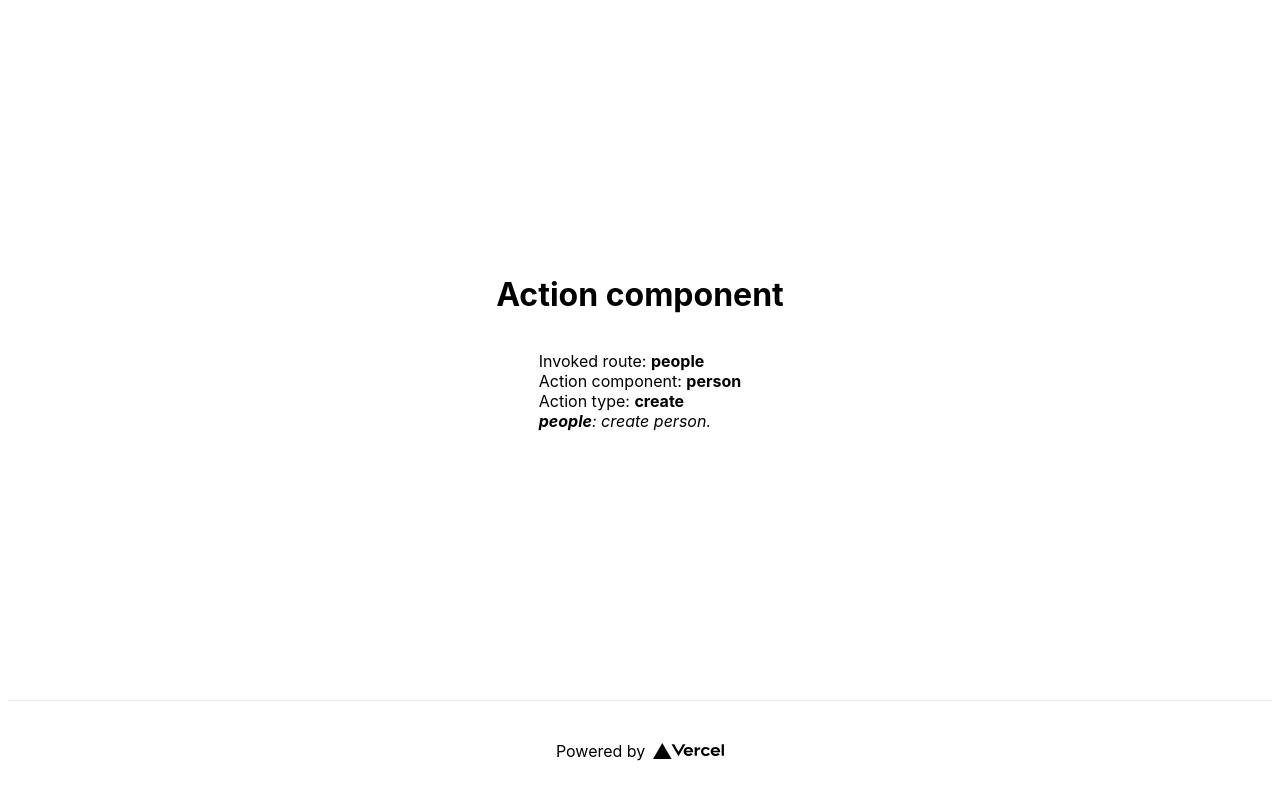
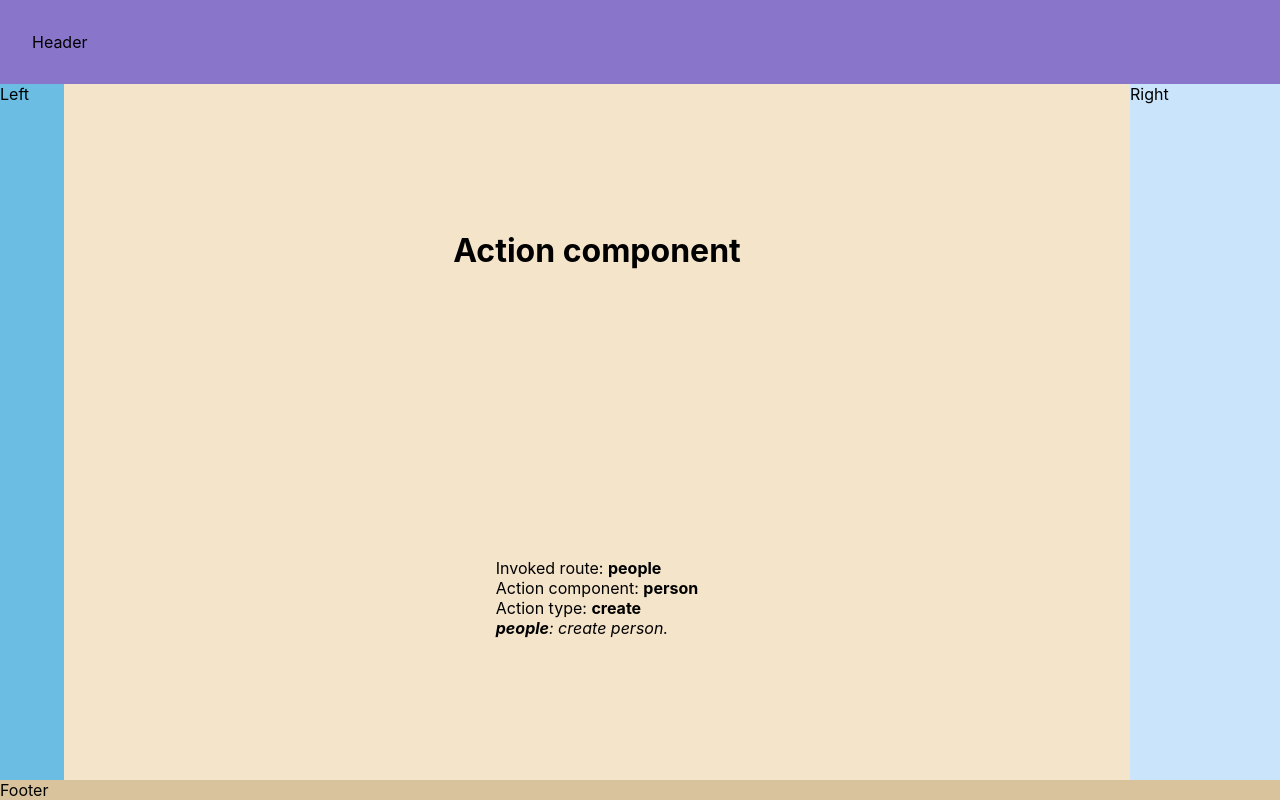
Before and after one commit to eduardomessias/hrp, a Next.js app: page / in a window 1280 px wide. Built offline with nearby package versions, Linux system fonts and the light colour scheme.

Commit message:
cleaning up

```diff
--- a/pages/index.js
+++ b/pages/index.js
@@ -3,27 +3,27 @@ import styles from '../styles/Home.module.css'
 import Action from '../components/action'
 
 export default function Home() {
-  return (
-    <div className={styles.container}>
+    return <>
             <Head>
                 <title>Home resources planning</title>
                 <link rel="icon" href="/favicon.ico" />
             </Head>
-
-      <main className={styles.main}>
+            <div className={styles.container}>
+                <div className={styles.header}>
+                    Header
+                </div>
+                <div className={styles.left}>
+                    Left
+                </div>
+                <div className={styles.main}>
                     <Action component="person" route="people" type="create" />
-      </main>
-
-      <footer className={styles.footer}>
-        <a
-          href="https://vercel.com?utm_source=create-next-app&utm_medium=default-template&utm_campaign=create-next-app"
-          target="_blank"
-          rel="noopener noreferrer"
-        >
-          Powered by{' '}
-          <img src="/vercel.svg" alt="Vercel Logo" className={styles.logo} />
-        </a>
-      </footer>
                 </div>
-  )
+                <div className={styles.right}>
+                    Right
+                </div>
+                <div className={styles.footer}>
+                    Footer
+                </div>
+            </div>
+        </>
 }
--- a/styles/Home.module.css
+++ b/styles/Home.module.css
@@ -1,122 +1,40 @@
 .container {
-  min-height: 100vh;
-  padding: 0 0.5rem;
-  display: flex;
-  flex-direction: column;
-  justify-content: center;
-  align-items: center;
+    display: grid;
+    grid-template: auto 1fr auto / minmax(64px, auto) 1fr minmax(150px, auto);
+
+    height: 100vh;
+}
+
+.header {
+    background-color: #8975CA;
+
+    padding: 2rem;
+    grid-column: 1 / 4;
+}
+
+.left {
+    background-color: #6BBDE3;
+
+    grid-column: 1 / 2;
+}
+
+.right {
+    background-color: #CAE4FC;
+
+    grid-column: 3 / 4;
 }
 
 .main {
-  padding: 5rem 0;
-  flex: 1;
-  display: flex;
-  flex-direction: column;
-  justify-content: center;
-  align-items: center;
+    background-color: #F4E4CA;
+
+    grid-column: 2 / 3;
+
+    display: grid;
+    place-items: center;
 }
 
 .footer {
-  width: 100%;
-  height: 100px;
-  border-top: 1px solid #eaeaea;
-  display: flex;
-  justify-content: center;
-  align-items: center;
+    background-color: #D9C39C;
+
+    grid-column: 1 / 4;
 }
-
-.footer img {
-  margin-left: 0.5rem;
-}
-
-.footer a {
-  display: flex;
-  justify-content: center;
-  align-items: center;
-}
-
-.title a {
-  color: #0070f3;
-  text-decoration: none;
-}
-
-.title a:hover,
-.title a:focus,
-.title a:active {
-  text-decoration: underline;
-}
-
-.title {
-  margin: 0;
-  line-height: 1.15;
-  font-size: 4rem;
-}
-
-.title,
-.description {
-  text-align: center;
-}
-
-.description {
-  line-height: 1.5;
-  font-size: 1.5rem;
-}
-
-.code {
-  background: #fafafa;
-  border-radius: 5px;
-  padding: 0.75rem;
-  font-size: 1.1rem;
-  font-family: Menlo, Monaco, Lucida Console, Liberation Mono, DejaVu Sans Mono,
-    Bitstream Vera Sans Mono, Courier New, monospace;
-}
-
-.grid {
-  display: flex;
-  align-items: center;
-  justify-content: center;
-  flex-wrap: wrap;
-  max-width: 800px;
-  margin-top: 3rem;
-}
-
-.card {
-  margin: 1rem;
-  flex-basis: 45%;
-  padding: 1.5rem;
-  text-align: left;
-  color: inherit;
-  text-decoration: none;
-  border: 1px solid #eaeaea;
-  border-radius: 10px;
-  transition: color 0.15s ease, border-color 0.15s ease;
-}
-
-.card:hover,
-.card:focus,
-.card:active {
-  color: #0070f3;
-  border-color: #0070f3;
-}
-
-.card h3 {
-  margin: 0 0 1rem 0;
-  font-size: 1.5rem;
-}
-
-.card p {
-  margin: 0;
-  font-size: 1.25rem;
-  line-height: 1.5;
-}
-
-.logo {
-  height: 1em;
-}
-
-@media (max-width: 600px) {
-  .grid {
-    width: 100%;
-    flex-direction: column;
-  }
-}
```
Lines whose indentation alone changed are shown as unchanged.
